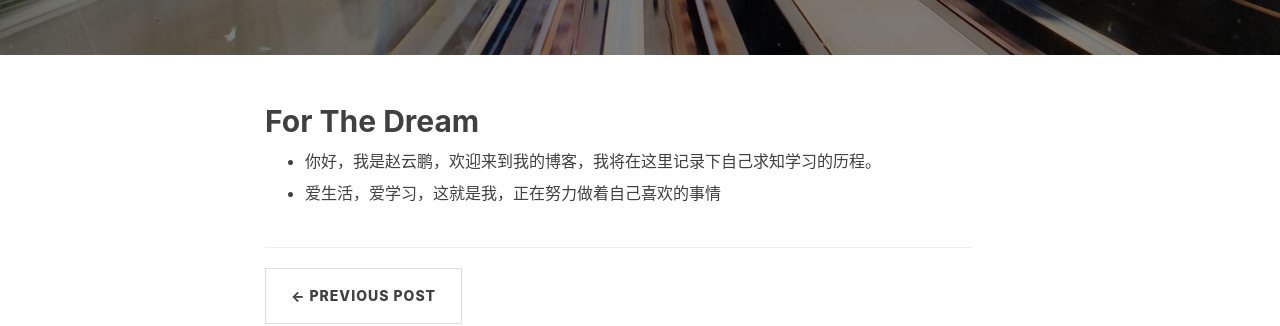
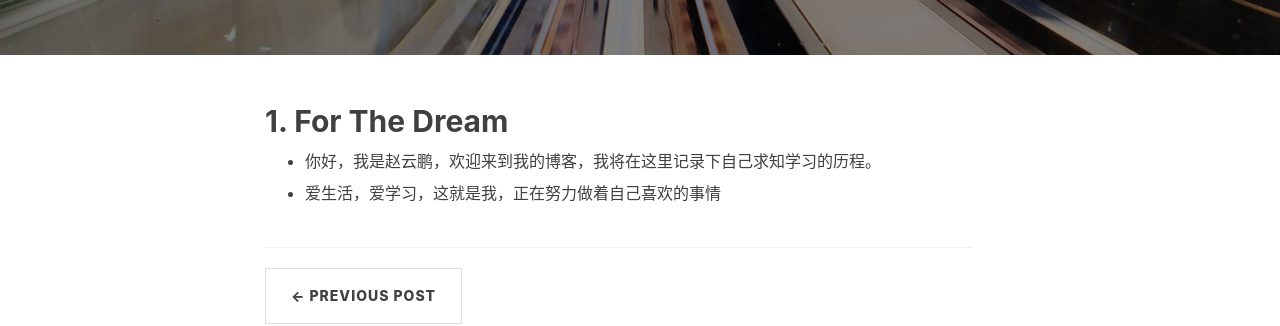
Before and after one commit to SilverBulletZyp/SilverBulletZyp.github.io, a Jekyll site: the page built from _posts/2016-01-29-helloWorld.md, in a window 1280 px wide. Shown: the part 468-794 px from the top of the page. Built offline with Jekyll 4.4.1, drawn with Linux system fonts in a browser that asks for light colours; nearby versions of some CDN libraries; comment, search, counter and statistics services are not loaded.

Commit message:
修改格式

```diff
--- a/_posts/2016-01-29-helloWorld.md
+++ b/_posts/2016-01-29-helloWorld.md
@@ -9,7 +9,7 @@ tags:
     - 梦想
 ---
 
-## For The Dream
+##1. For The Dream
 
 * 你好，我是赵云鹏，欢迎来到我的博客，我将在这里记录下自己求知学习的历程。
 
```
